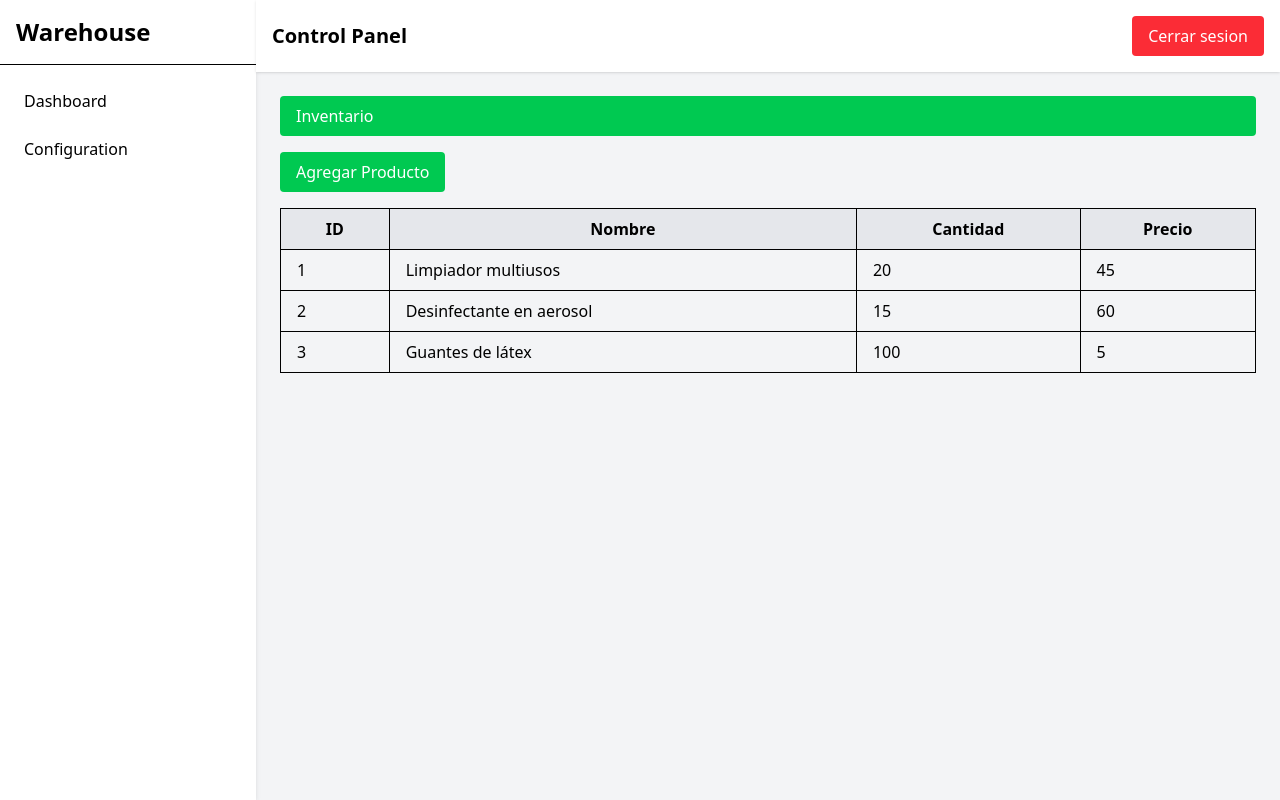
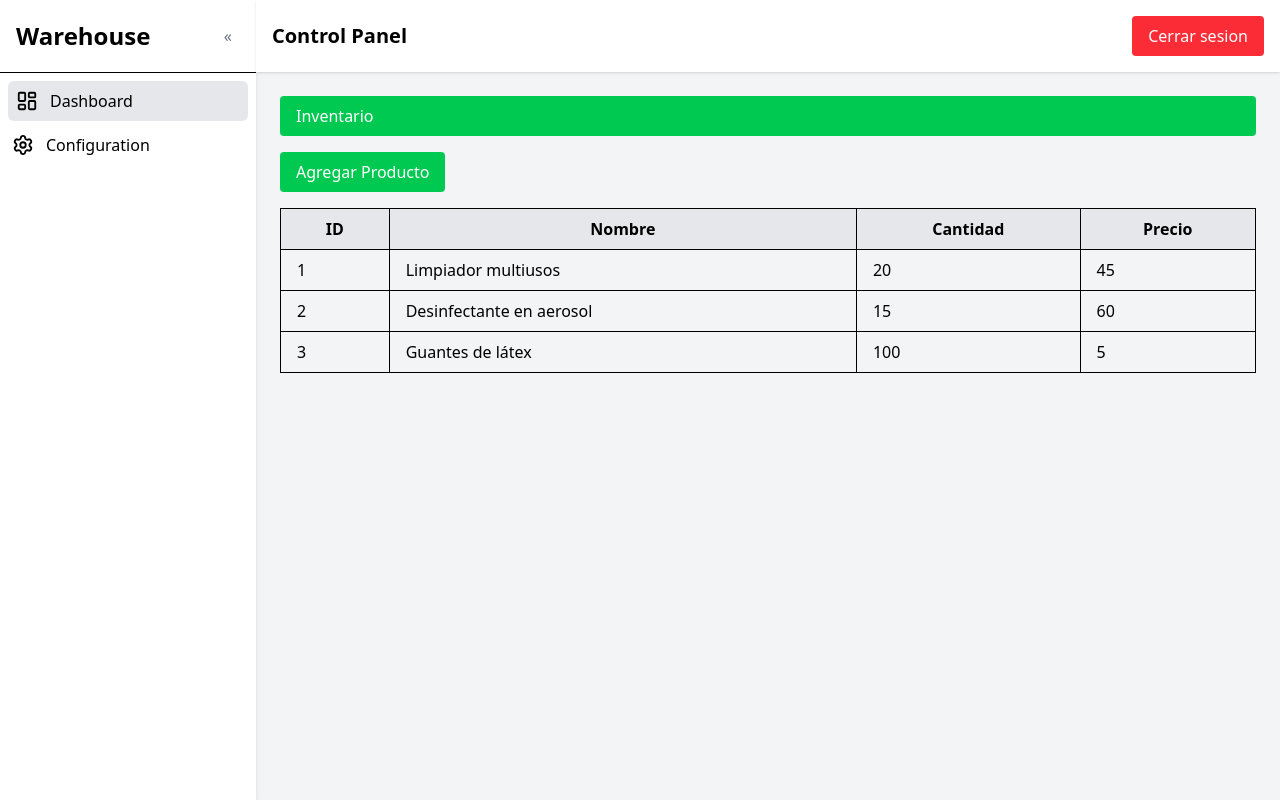
Before and after one commit to danielmen-mx/warehouse, a React (Vite) app: page /dashboard in a window 1280 px wide. Built offline with nearby package versions, Linux system fonts and the light colour scheme; sample sign-in values are in the browser's storage.

Commit message:
#commit improve collapsed in Sidebar component

```diff
--- a/src/app/components/Sidebar.tsx
+++ b/src/app/components/Sidebar.tsx
@@ -1,25 +1,58 @@
-import { Link } from "react-router-dom";
+import { useState } from "react";
+import { Link, useLocation } from "react-router-dom";
+import { LayoutDashboard, Settings } from "lucide-react"
 
 const Sidebar = () => {
+  const [isCollapsed, setIsCollapsed] = useState(false);
+  const location = useLocation();
+
   return (
-    <aside className="w-64 bg-white shadow-md flex flex-col">
-      <div className="p-4 text-2xl font-bold border-b">Warehouse</div>
-      <nav className="flex-1 p-4">
+    <aside
+      className={`
+        ${isCollapsed ? "w-20" : "w-64"}
+        bg-white shadow-md flex flex-col transition-all duration-300 ease-in-out
+        `}
+    >
+      <div className="flex items-center justify-between p-4 border-b">
+        {!isCollapsed && <div className="text-2xl font-bold">Warehouse</div>}
+        <button
+          onClick={() => setIsCollapsed(!isCollapsed)}
+          className="p-2 rounded hover:bg-gray-100 transition"
+        >
+          <span className="text-gray-500">{isCollapsed ? "»" : "«"}</span>
+        </button>
+      </div>
+
+      <nav className="flex-1 p-2">
         <ul className="space-y-2">
           <li>
-            <Link to="/dashboard" className="block p-2 rounded hover:bg-gray-200">
-              Dashboard
+            <Link
+              to="/dashboard"
+              className={`
+                flex items-center gap-3 p-2 rounded-md hover:bg-gray-100 transition
+                ${location.pathname === "/dashboard" ? "bg-gray-200 fontmedium" : ""}
+              `}
+            >
+              <LayoutDashboard size={22} />
+              {!isCollapsed && <span>Dashboard</span>}
             </Link>
           </li>
           <li>
-            <Link to="/settings" className="block p-2 rounded hover:bg-gray-200">
-              Configuration
+            <Link
+              to="/settings"
+              className={`
+                flex items-center gap-3 p-1 rounded-md hover:bg-gray-100 transition
+                ${location.pathname === "/settings" ? "bg-gray-200 font-medium" : ""}
+              `}
+            >
+              <Settings size={22} />
+              {!isCollapsed && <span>Configuration</span>}
             </Link>
           </li>
         </ul>
       </nav>
     </aside>
-  );
+  )
 }
 
 export default Sidebar;
```
